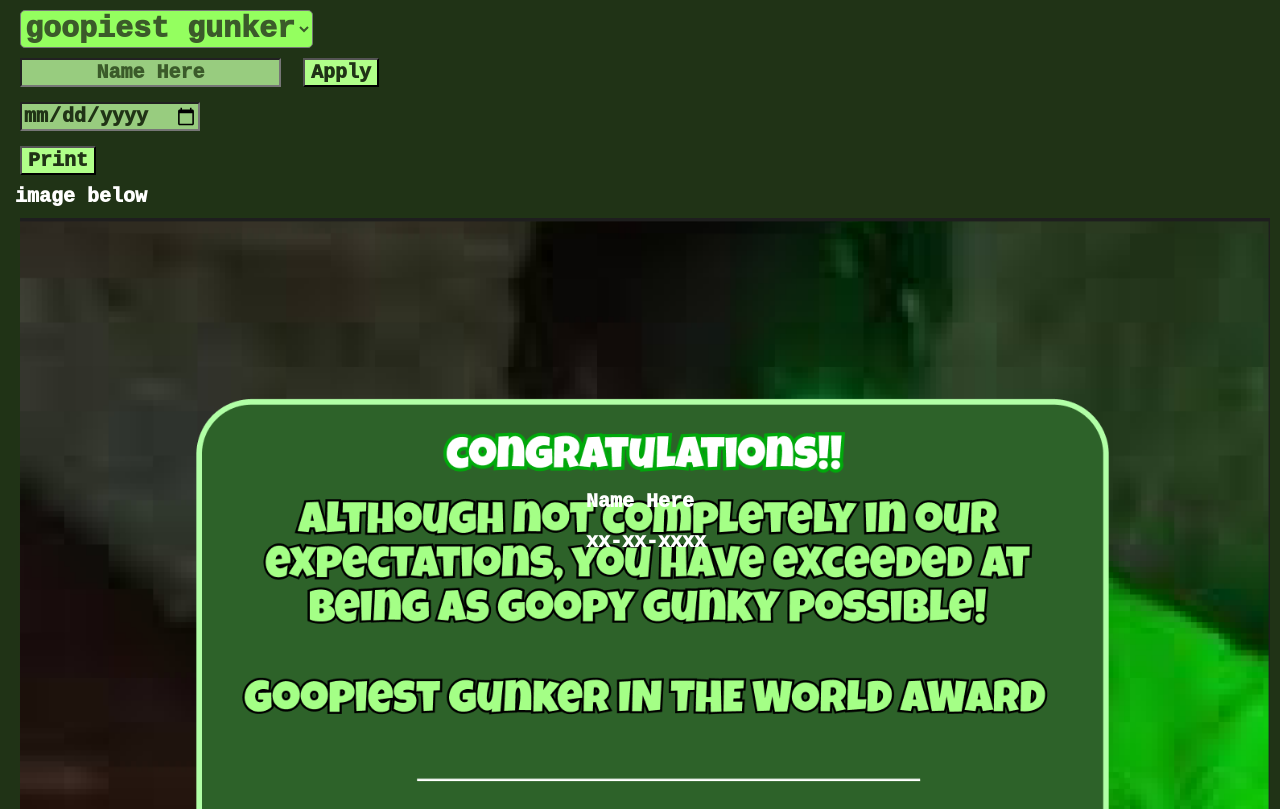
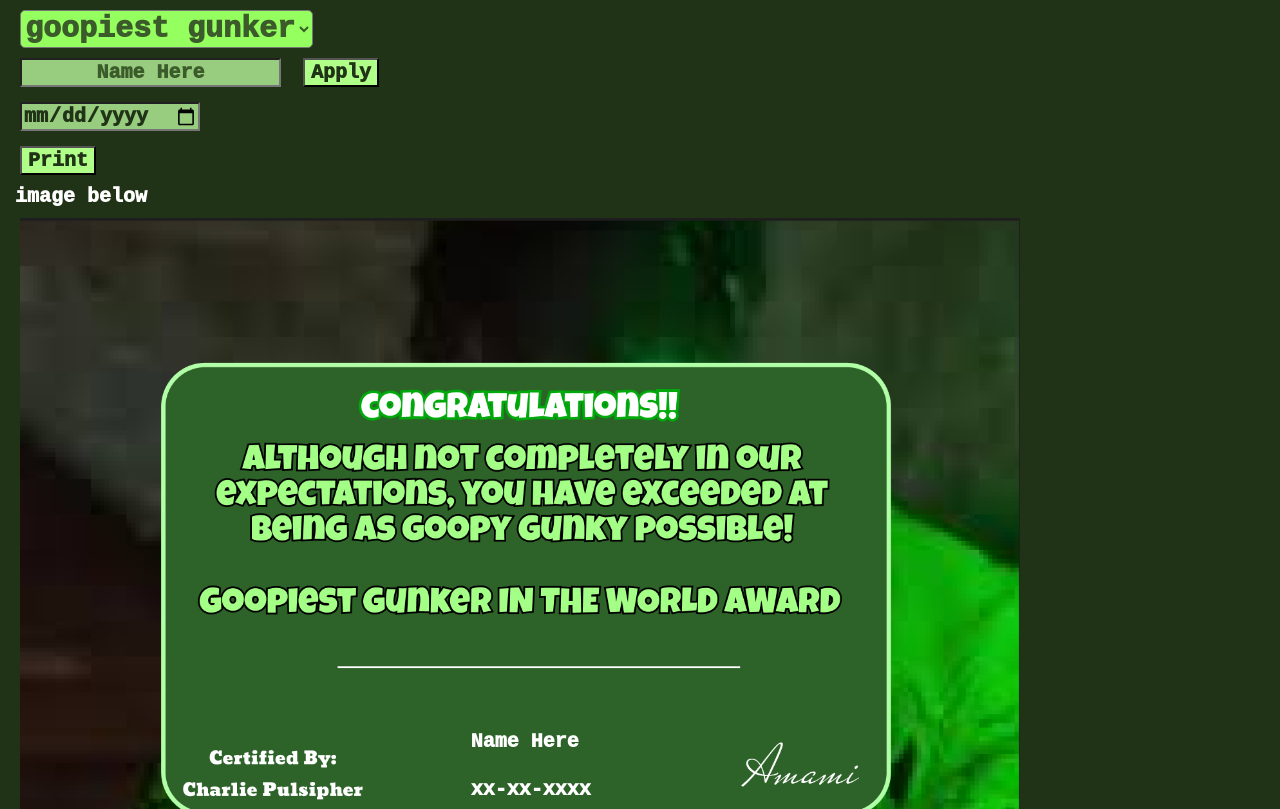
Before and after one commit to charlie-slime-sys/meme-certificates, a plain HTML site: page index.html in a window 1280 px wide. Shown: the top 809 px of the page. Drawn offline with Linux system fonts and the light colour scheme.

Commit message:
as far as I can get

```diff
--- a/app.css
+++ b/app.css
@@ -66,7 +66,7 @@ input {
 }
 
 img {
-    width: 100%;
+    width: 80%;
 }
 
 /* overlay absolute */
@@ -74,13 +74,13 @@ img {
 .name-here {
     color: var(--white);
     position: absolute;
-    top: 60%;
-    left: 45%;
+    top: 90%;
+    left: 36%;
 }
 
 .date-text {
     color: var(--white);
     position: absolute;
-    top: 65%;
-    left: 45%;
+    top: 96%;
+    left: 36%;
 }
```
